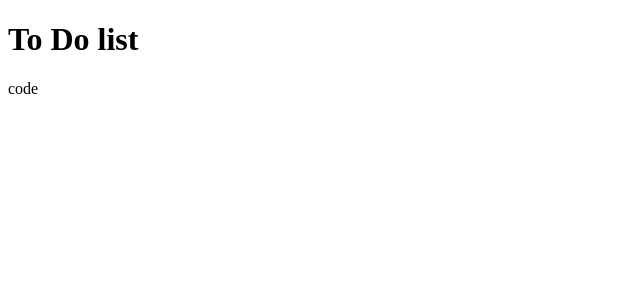
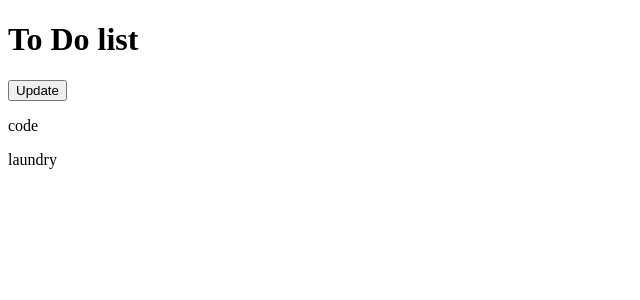
Before and after one commit to ga-wdi-exercises/todo-app-react, a React (Create React App) app: page / in a window 1280 px wide. Shown: the top 300 px of the page, without its empty margins (0-640 px from the left). Built offline with nearby package versions, Linux system fonts and the light colour scheme; the HTML template or start-up script is replaced by a standard one.

Commit message:
created update button

```diff
--- a/src/App.js
+++ b/src/App.js
@@ -1,11 +1,27 @@
 import React, {Component} from 'react'
+import Item from './Item.js'
 
 class ToDo extends Component {
-    render(){
+  constructor(props) {
+    super(props)
+    this.state = {
+      body: props.body
+    }
+  }
+  handleClick(e) {
+    this.setState({
+      body: prompt("What do you want to update?")
+    })
+  }
+  render() {
+    let items = this.props.items.map((item, i) => {
+      return <Item body={item} key={i} />
+    })
       return (
         <div>
         <h1>To Do list</h1>
-        <p>{this.props.item}</p>
+        <button onClick={(e) => this.handleClick(e)}>Update</button>
+        {items}
         </div>
       )
     }
--- /dev/null
+++ b/src/Item.js
@@ -0,0 +1,13 @@
+import React, {Component} from 'react'
+
+class Item extends Component {
+  render(){
+    return(
+      <div>
+      <p>{this.props.body}</p>
+      </div>
+    )
+  }
+}
+
+export default Item
--- a/src/index.js
+++ b/src/index.js
@@ -3,6 +3,6 @@ import ReactDOM from 'react-dom';
 import ToDo from './App.js'
 
 ReactDOM.render(
-  <ToDo item={"code"}/>,
+  <ToDo items={["code","laundry"]}/>,
     document.getElementById('root')
 )
```
